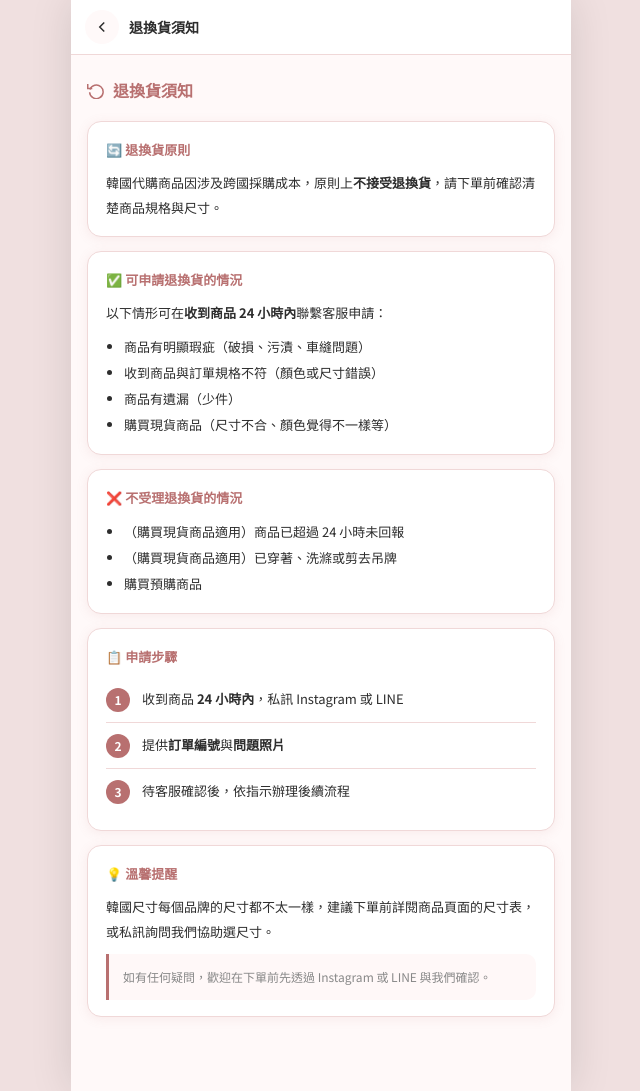
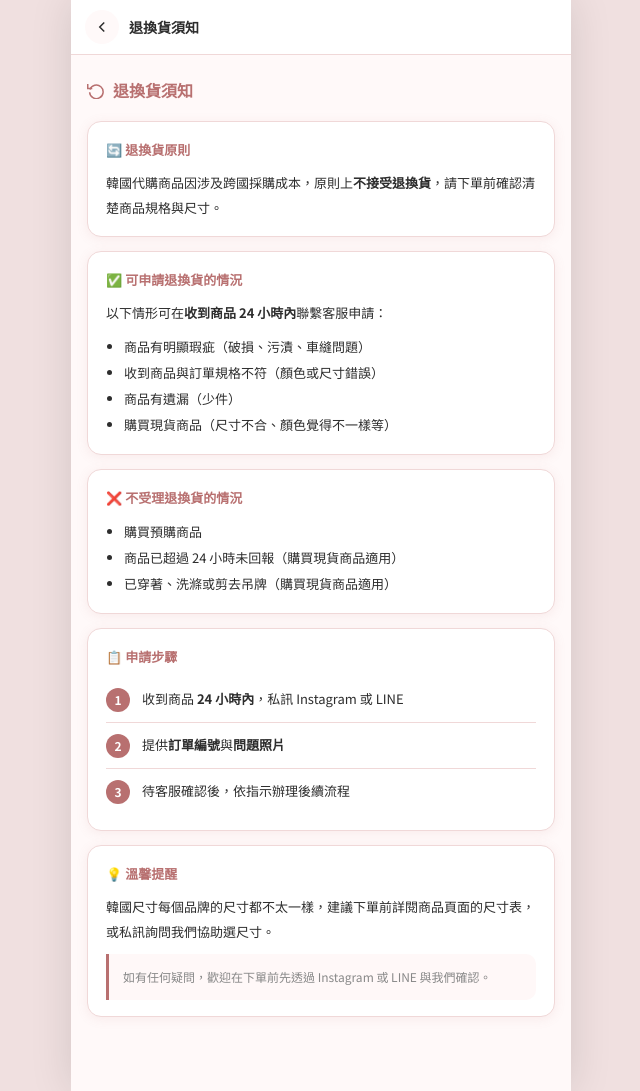
Before and after one commit to elly080200/runababy, a plain HTML site: page public/return-policy/index.html in a window 1280 px wide. Shown: the whole page, without its empty margins (319-959 px from the left). Drawn offline with Linux system fonts and the light colour scheme.

Commit message:
Update index.html

```diff
--- a/public/return-policy/index.html
+++ b/public/return-policy/index.html
@@ -75,9 +75,9 @@ a{color:var(--primary);text-decoration:none;}
   <div class="section">
     <h3>❌ 不受理退換貨的情況</h3>
     <ul>
-      <li>（購買現貨商品適用）商品已超過 24 小時未回報</li>
-      <li>（購買現貨商品適用）已穿著、洗滌或剪去吊牌</li>
       <li> 購買預購商品</li>
+      <li> 商品已超過 24 小時未回報（購買現貨商品適用）</li>
+      <li> 已穿著、洗滌或剪去吊牌（購買現貨商品適用）</li>
     </ul>
   </div>
 
```
